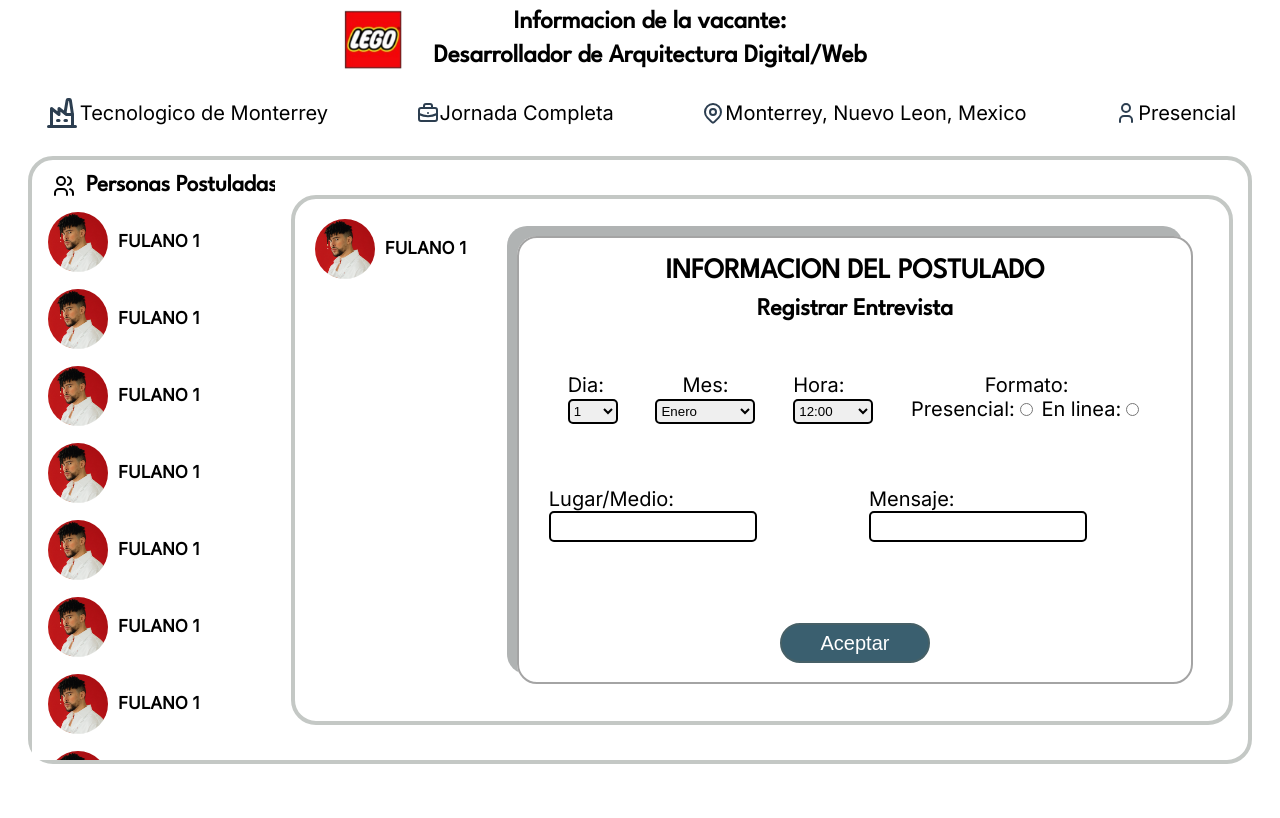
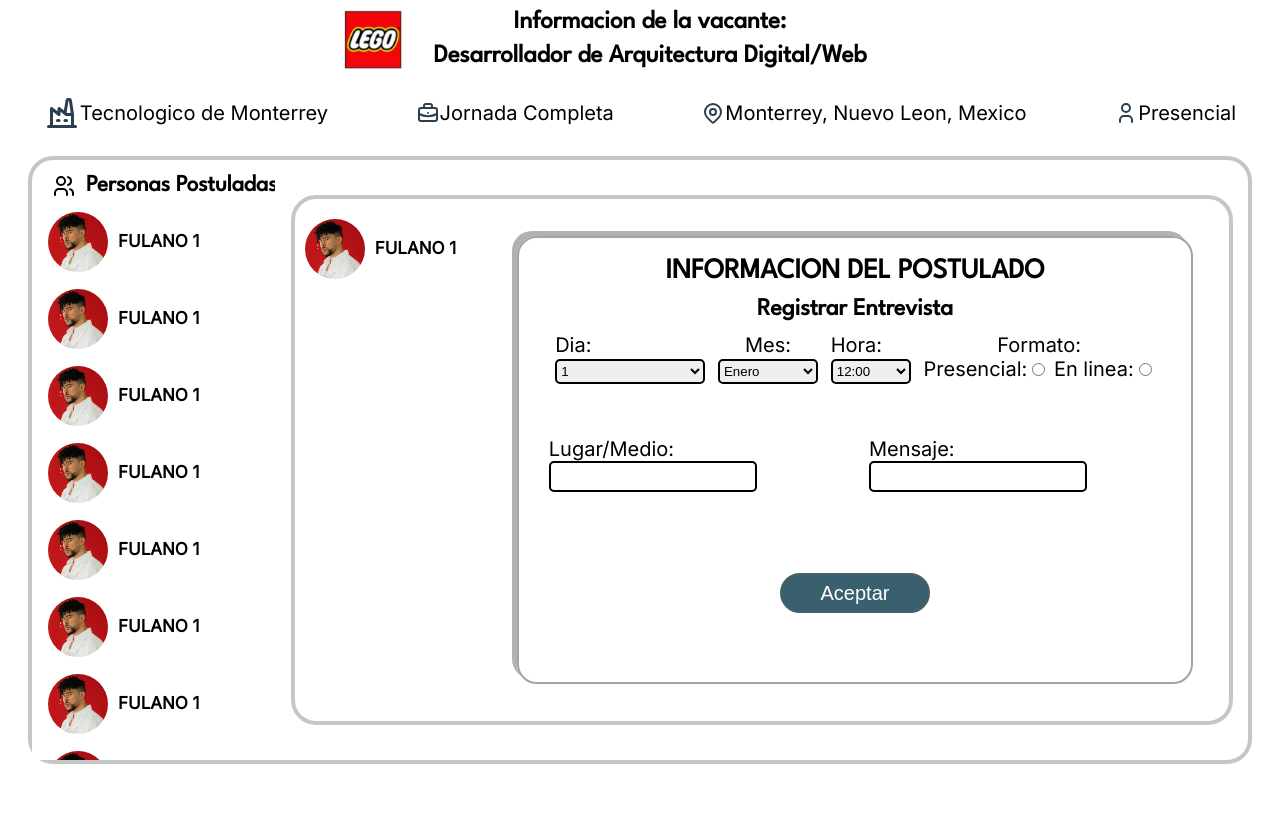
Before and after one commit to MarioMedePrsc/LFJLDRL, a PHP site: page /Interfaz8.html in a window 1280 px wide. Shown: the part 104-922 px from the top of the page. Run offline with PHP 8.4, Linux system fonts and the light colour scheme.

Commit message:
Update style03.css

```diff
--- a/css/style03.css
+++ b/css/style03.css
@@ -191,7 +191,10 @@ header{
 }
 .persona-n2{
     display: flex;
-    margin: 20px 10px 10px 20px;
+    margin: 20px 10px 10px 10px;
+}
+.persona-n2:hover{
+    background-color: #c4c8c5;
 }
 .fotografia-de-la-persona{
     margin-right: 10px;
@@ -204,10 +207,11 @@ header{
     /*background-color: palegreen;*/
     width: 90%;
     height: 85%;
+    max-height: 85%;
     margin: auto;
     border: 2px solid #a4a4a4;
     border-radius: 20px;
-    box-shadow: -10px -10px #b0b3b3;
+    box-shadow: -5px -5px #b0b3b3;
 }
 .titulo-contenedor-terciario{
     display: flex;
@@ -221,17 +225,32 @@ header{
 .subtitulo-contenedor-terciario{
     display: flex;
     justify-content: center;
-    height: 50px;
-    margin: 0px 10px 10px 10px;
+    height: 20px;
+    margin: 0px 10px 5px 10px;
 }
 .subtitulo-contenedor-terciario h4{
     margin: 5px 10px 10px 10px;
 }
 
+
+.subtitulo-contenedor-de-informacion1{
+    display: flex;
+    justify-content: space-around;
+    height: 25px;
+    margin: 0px 10px 10px 10px;
+    font-family: 'Inter';
+    font-size: 17px;
+}
+.subtitulo-contenedor-de-informacion1 h4{
+    margin: 5px 10px 10px 10px;
+}
+
+
+
 .contenido-principal1-formulario-contenedor-terciario{
     display: flex;
     justify-content: space-around;
-    margin: 30px 30px 15px 30px;
+    margin: 20px 30px 5px 30px;
 }
 .contenido-principal2-formulario-contenedor-terciario{
     display: flex;
@@ -267,7 +286,7 @@ header{
     font-size: 18px;
 }
 .dato1{
-    width: 50px;
+    width: 150px;
     height: 25px;
     border-radius: 5px;
     border: 2px solid black;
@@ -350,7 +369,18 @@ header{
     display: flex;
     margin: 10px 10px 10px 20px;
 }
-
+.boton-formulario-abajo-aceptar{
+    background-color: #3a5f6f;
+    color: #fff;
+    width: 100px;
+    height: 40px;
+    border-radius: 20px;
+    border: 2px solid  #466067;
+    font-size: 20px;
+}
+.boton-formulario-abajo-aceptar:hover{
+    background-color: #557786;
+}
 
 
 
```
